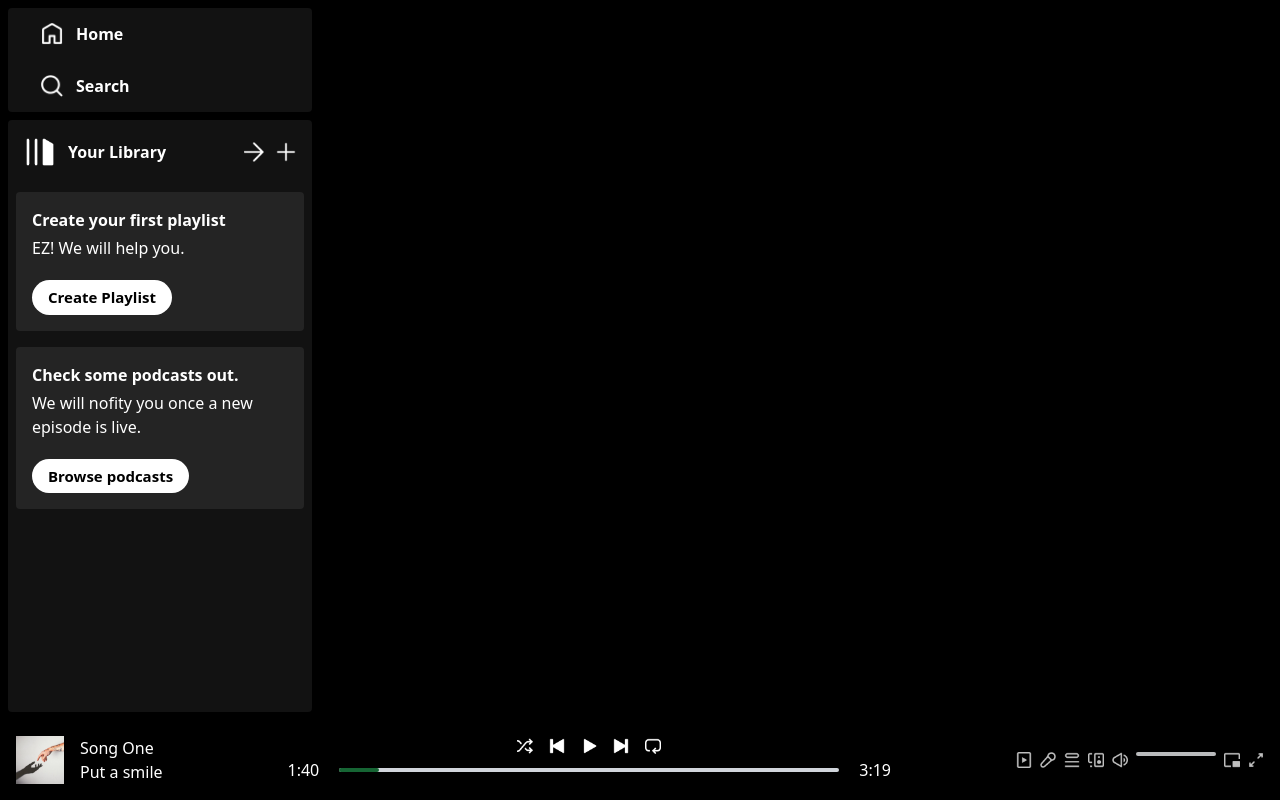
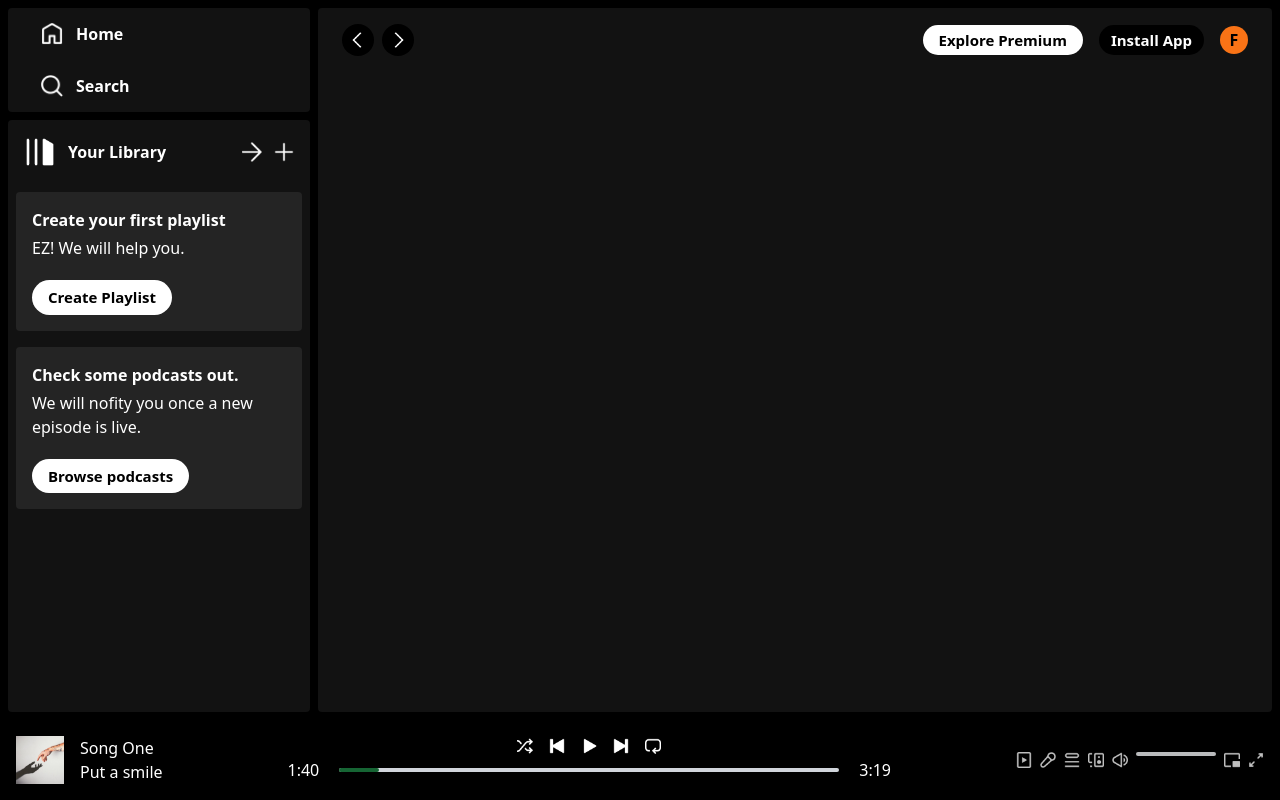
Before and after one commit to zulkh87/first-tailwind-page, a React app: page / in a window 1280 px wide. Built offline with nearby package versions, Linux system fonts and the light colour scheme; the HTML template or start-up script is replaced by a standard one.

Commit message:
updated App

```diff
--- a/src/App.jsx
+++ b/src/App.jsx
@@ -1,12 +1,14 @@
 import React from "react";
 import Sidebar from "./components/Sidebar";
 import Player from "./components/Player";
+import Display from "./components/Display";
 
 const App = () => {
   return (
     <div className="h-screen bg-black">
       <div className="h-[90%] flex">
         <Sidebar />
+        <Display />
       </div>
       <Player />
     </div>
```
